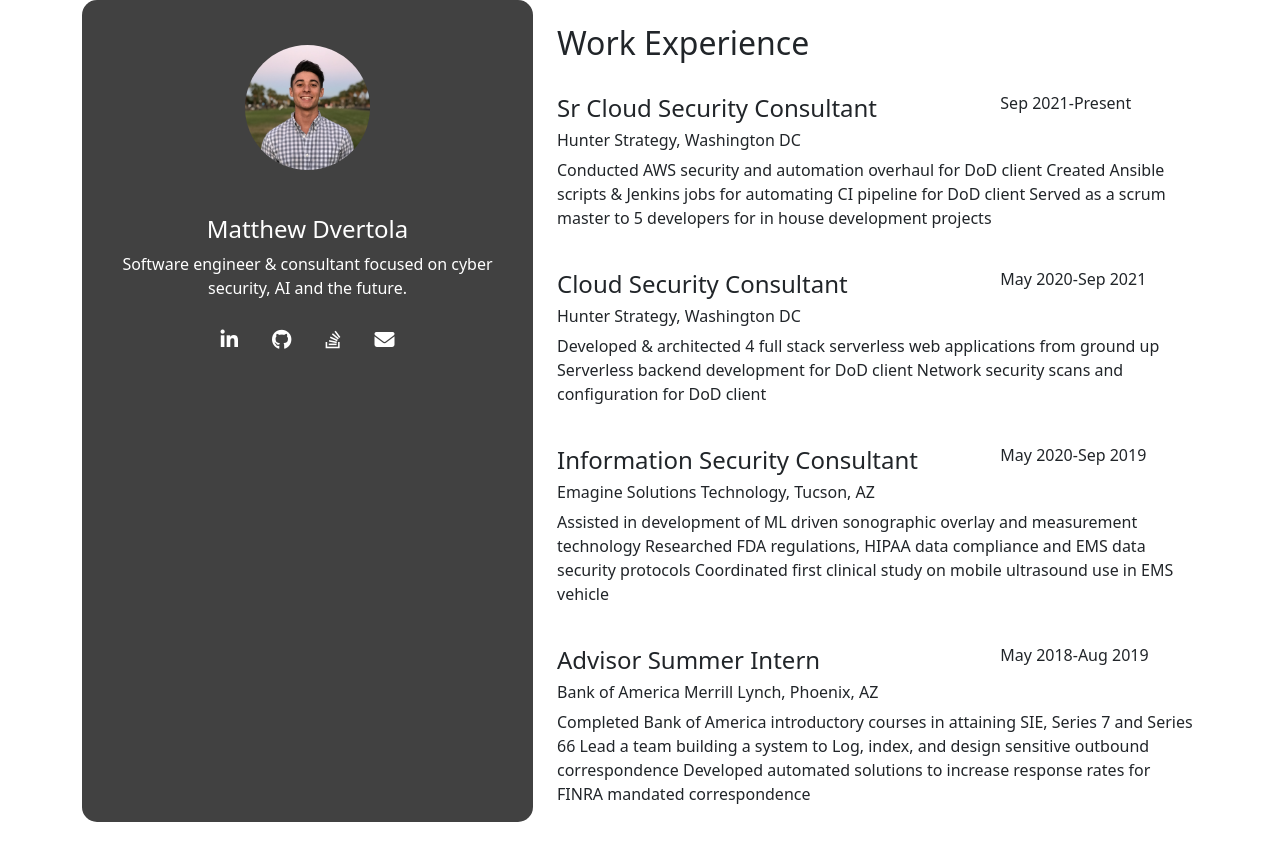
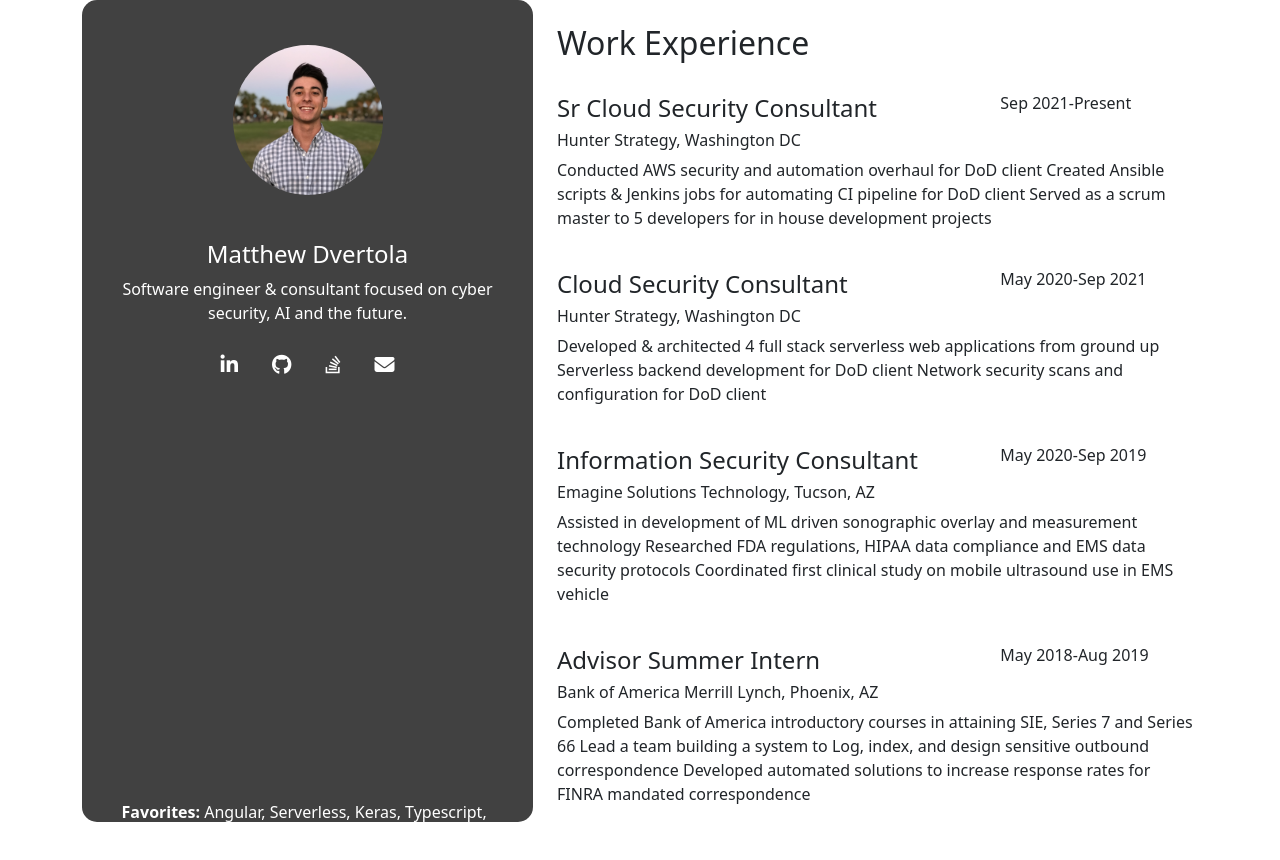
Before and after one commit to mdvertola/my-site, an Angular app in the folder site/: page / in a window 1280 px wide. Shown: the top 860 px of the page. Built offline with nearby package versions, Linux system fonts and the light colour scheme.

Commit message:
added pipeline

```diff
--- a/site/src/app/components/about-me/about-me.component.scss
+++ b/site/src/app/components/about-me/about-me.component.scss
@@ -5,8 +5,8 @@
 }
 
 .me{
-    height: 125px;
-    width: 125px;
+    height: 150px;
+    width: 150px;
     border-radius: 50%;
 }
 .padded-10{
@@ -31,7 +31,7 @@
   }
 
 .spacer{
-    height: 60%;
+    height: 50%;
 }
 .bottom{
 
```
